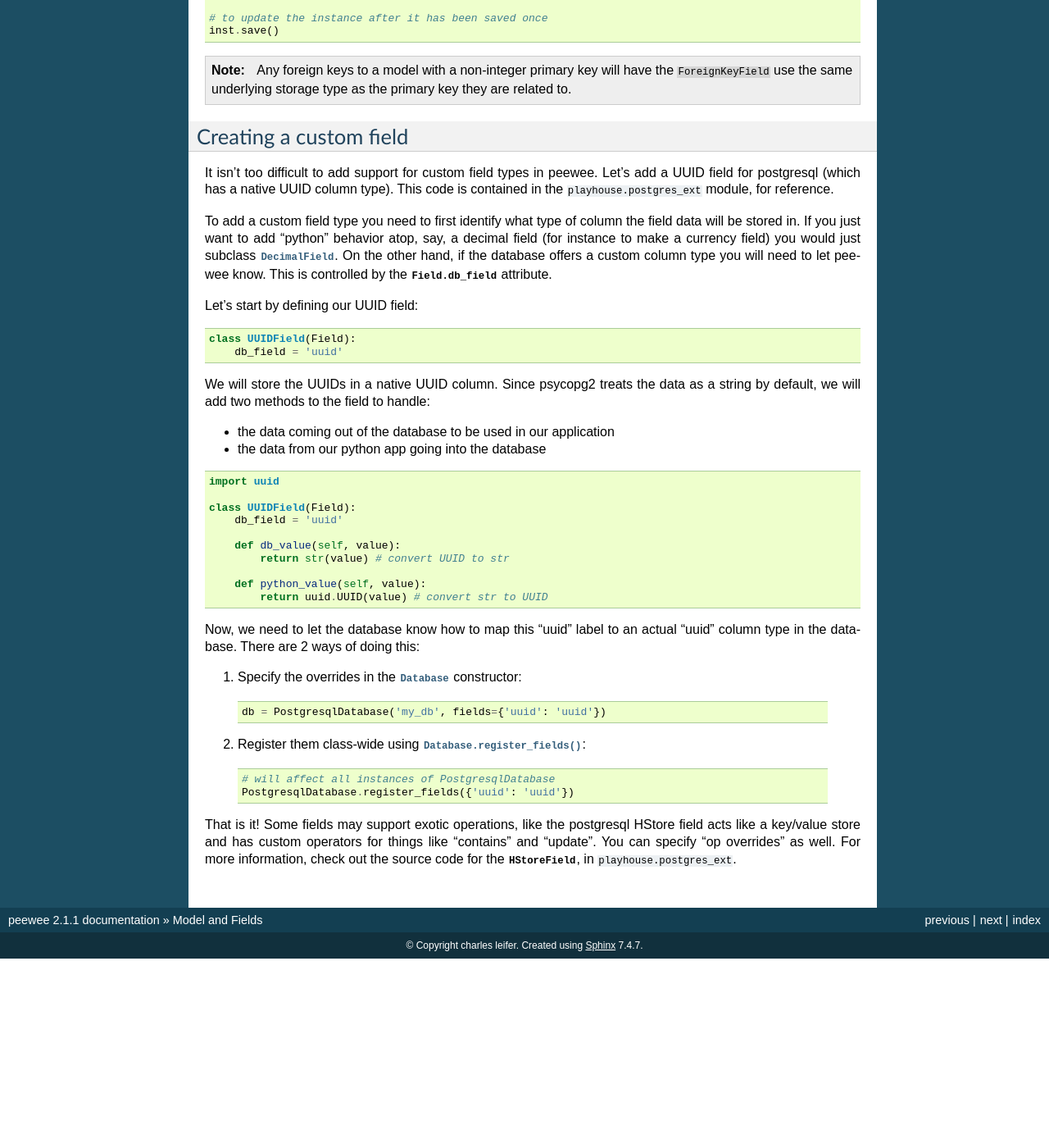
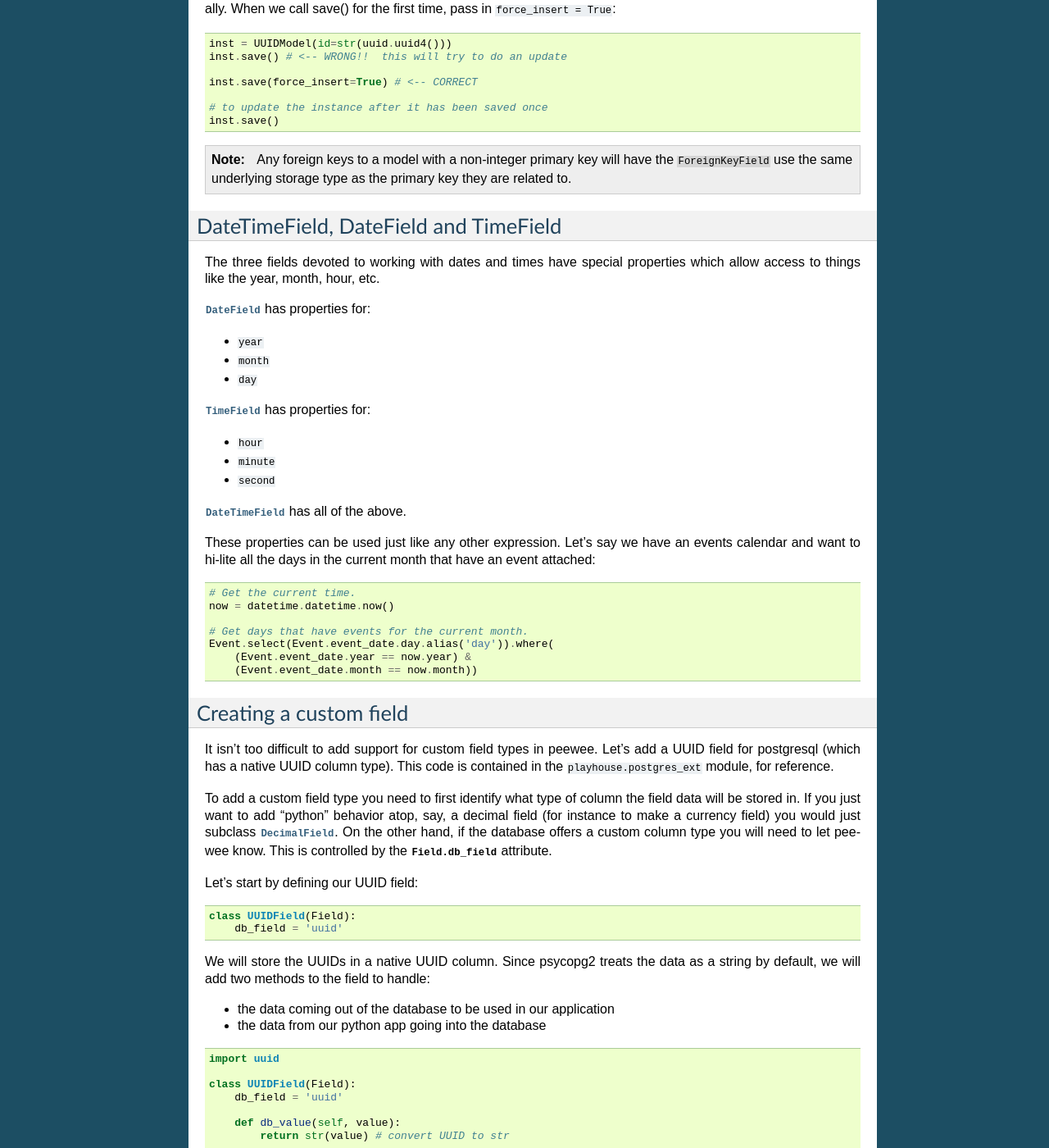
Before and after one commit to coleifer/peewee, a Sphinx documentation site: the page built from docs/peewee/models.rst, in a window 1280 px wide and 1400 px high, scrolled down 7124 px. Shown: the whole window at 82% size. Built offline with Sphinx 7.4.7, drawn with Linux system fonts in a browser that asks for light colours; before the commit the page ends 8293 px from its top, so only the background shows below that; some of the changed text lies outside the part shown.

Commit message:
Docs cleanup

```diff
--- a/docs/peewee/api.rst
+++ b/docs/peewee/api.rst
@@ -1051,7 +1051,7 @@
         Performs the query
 
 
-.. py:func:: prefetch(sq, *subqueries)
+.. py:function:: prefetch(sq, *subqueries)
 
     :param sq: :py:class:`SelectQuery` instance
     :param subqueries: one or more :py:class:`SelectQuery` instances to prefetch for ``sq``. You
--- a/docs/peewee/models.rst
+++ b/docs/peewee/models.rst
@@ -108,8 +108,7 @@
         >>> user = User.create(username='charlie')
         >>> tweet = Tweet.create(
         ...     message='http://www.youtube.com/watch?v=xdhLQCYQ-nQ',
-        ...     user=user
-        ... )
+        ...     user=user)
 
         >>> tweet.user.username
         'charlie'
@@ -429,9 +434,11 @@
 
 .. code-block:: python
 
-    query = StudentCourse.select(
-        StudentCourse, Student, Course)
-    ).join(Course).switch(StudentCourse).join(Student)
+    query = (StudentCourse
+        .select(StudentCourse, Student, Course)
+        .join(Course)
+        .switch(StudentCourse)
+        .join(Student))
 
 To print a list of students and their courses you might do the following:
 
@@ -491,6 +498,41 @@
     Any foreign keys to a model with a non-integer primary key will have the
     ``ForeignKeyField`` use the same underlying storage type as the primary key
     they are related to.
+
+
+DateTimeField, DateField and TimeField
+--------------------------------------
+
+The three fields devoted to working with dates and times have special properties
+which allow access to things like the year, month, hour, etc.
+
+:py:class:`DateField` has properties for:
+
+* ``year``
+* ``month``
+* ``day``
+
+:py:class:`TimeField` has properties for:
+
+* ``hour``
+* ``minute``
+* ``second``
+
+:py:class:`DateTimeField` has all of the above.
+
+These properties can be used just like any other expression.  Let's say we have
+an events calendar and want to hi-lite all the days in the current month that
+have an event attached:
+
+.. code-block:: python
+
+    # Get the current time.
+    now = datetime.datetime.now()
+
+    # Get days that have events for the current month.
+    Event.select(Event.event_date.day.alias('day')).where(
+        (Event.event_date.year == now.year) &
+        (Event.event_date.month == now.month))
 
 
 .. _custom-fields:
--- a/docs/peewee/querying.rst
+++ b/docs/peewee/querying.rst
@@ -105,7 +105,7 @@
 ================ =======================================
 
 
-.. _custom-lookups
+.. _custom-lookups:
 
 Adding user-defined operators
 ^^^^^^^^^^^^^^^^^^^^^^^^^^^^^
@@ -214,7 +214,7 @@
         t2.is_staff = ?
 
 
-.. _self-joins
+.. _self-joins:
 
 Self-joins
 ^^^^^^^^^^
```
Also changed, not shown: other parts of docs/peewee/models.rst (+7 -1 lines).
